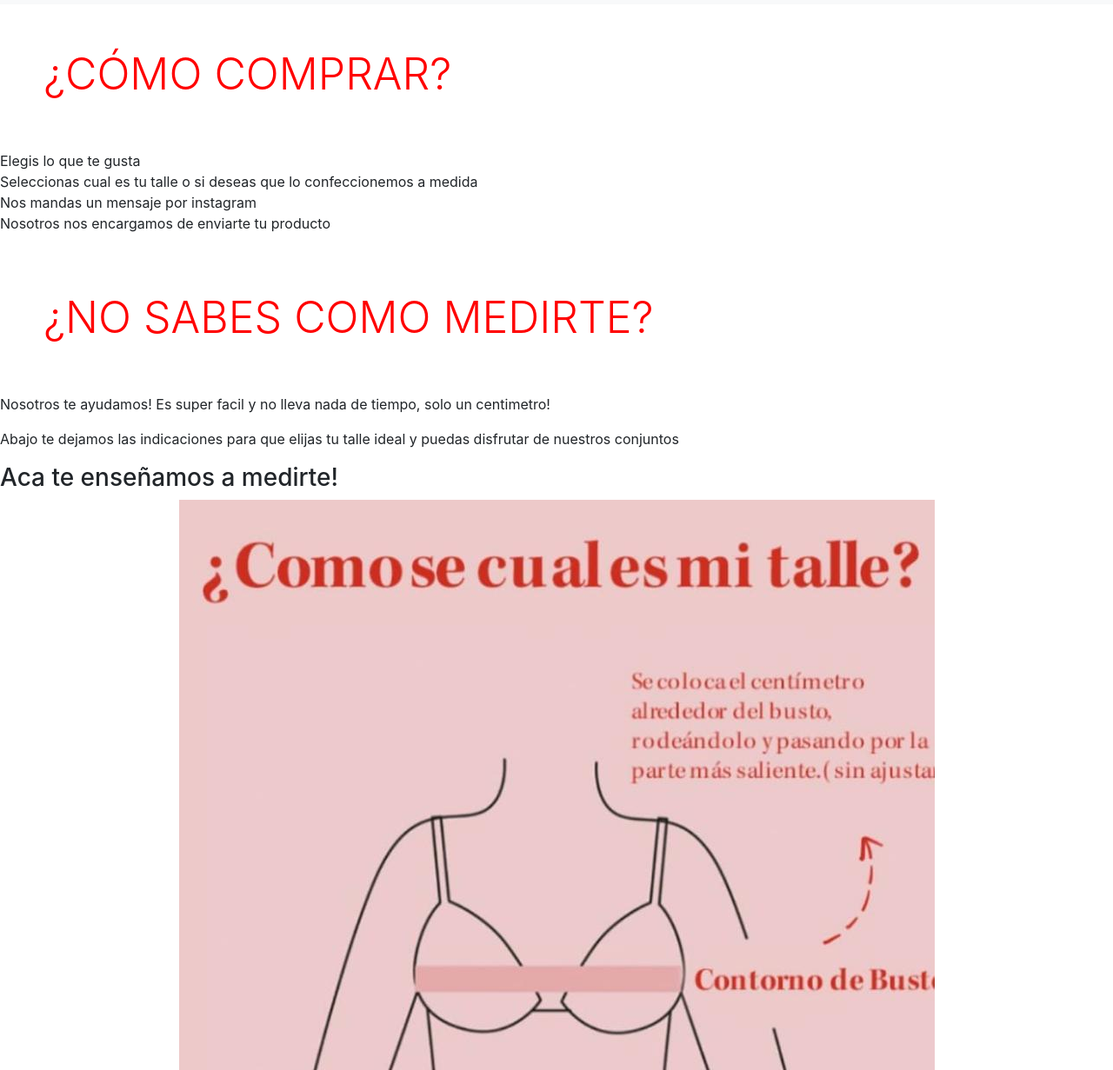
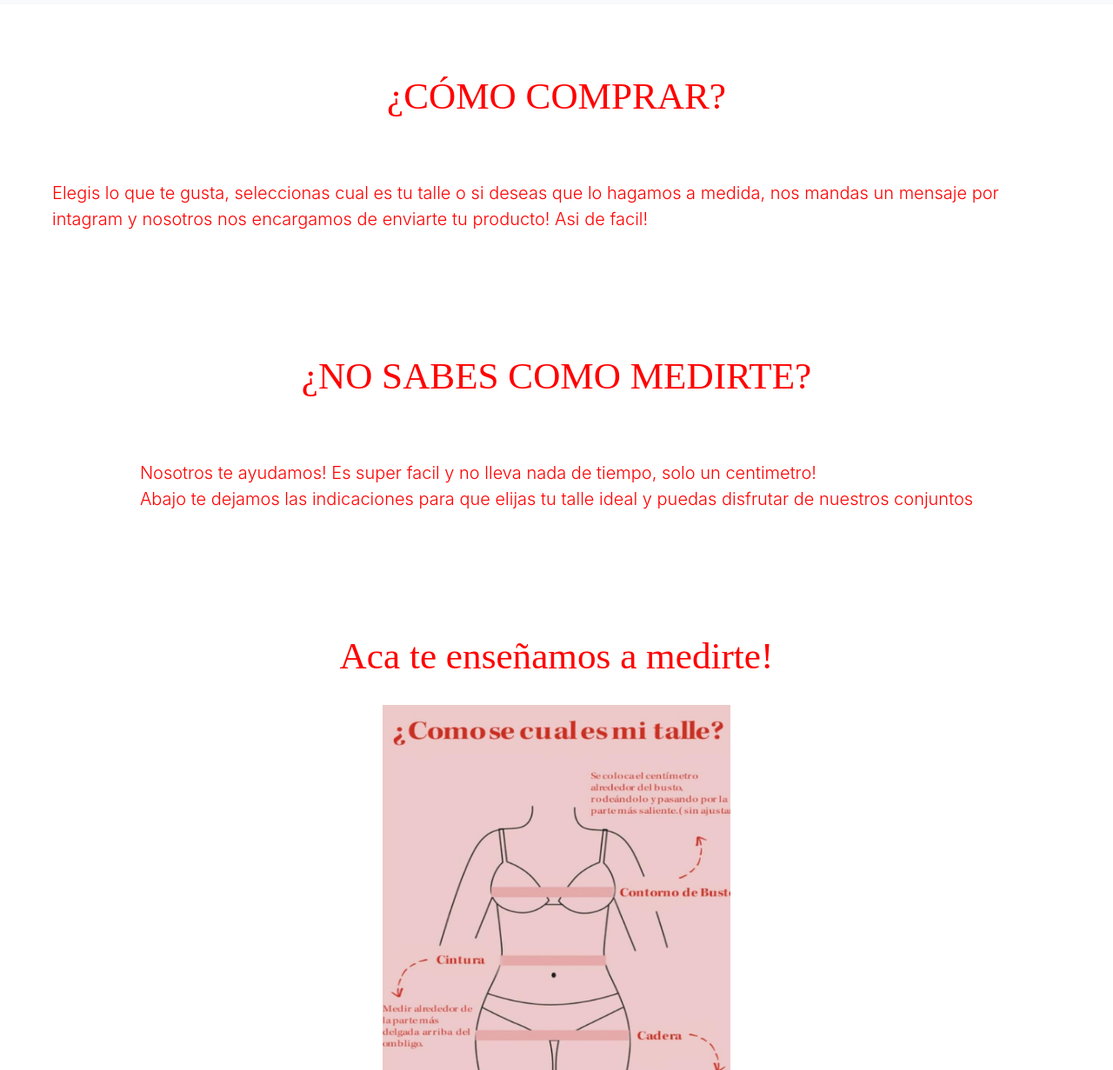
Before and after one commit to Micamayer/coramayer, a website: page pages/comocomprar.html in a window 1280 px wide. Shown: the part 89-1320 px from the top of the page at 87% size. Drawn offline with nearby package versions, Linux system fonts and the light colour scheme; a web font is replaced by a local one.

Commit message:
modifique como comprar e informacion

```diff
--- a/pages/comocomprar.html
+++ b/pages/comocomprar.html
@@ -39,28 +39,32 @@
          </div>
       </div>
     </div>
-<!--fin header-->
-	<section>
 <!--listas como comprar como medirte-->
-		<article class="comoComprar">
-			<h1 class="estilo__mapa">¿CÓMO COMPRAR?</h1>
-			<ol>
-				<li>Elegis lo que te gusta</li>
-				<li>Seleccionas cual es tu talle o si deseas que lo confeccionemos a medida</li>
-				<li>Nos mandas un mensaje por instagram</li>
-				<li>Nosotros nos encargamos de enviarte tu producto</li>
-			</ol>
-		</article>
-		<article class="medite">
-			<h2 class="estilo__mapa"> ¿NO SABES COMO MEDIRTE?</h1>
-			<p>Nosotros te ayudamos! Es super facil y no lleva nada de tiempo, solo un centimetro!</p>
-			<p>Abajo te dejamos las indicaciones para que elijas tu talle ideal y puedas disfrutar de nuestros conjuntos</p>
-		</article>
-		<article class="medidas">
-			<h3>Aca te enseñamos a medirte!</h3>
-			<div align="center"><img src="../assets/img/medidas.jpeg" alt="comoMedirte"></div>
-		</article>
-	</section>
+  <div class="conteiner-fluid paddingTB">
+    <div class="row">
+      <div class="col-lg-12 col-xs-6 encabezado">
+        <h1 class="encabezado__pagina--color comoComprar">¿CÓMO COMPRAR?</h1>
+        <p>Elegis lo que te gusta, seleccionas cual es tu talle o si deseas que lo hagamos a medida, nos mandas un mensaje por intagram y nosotros nos encargamos de enviarte tu producto! Asi de facil!</p>
+      </div>
+    </div>
+  </div>
+  <div class="conteiner-fluid medite">
+    <div class="row">
+      <div class="col-lg-12 col-xs-6 encabezado">
+        <h2 class="encabezado__pagina--color comoComprar"> ¿NO SABES COMO MEDIRTE?</h1>
+        <p>Nosotros te ayudamos! Es super facil y no lleva nada de tiempo, solo un centimetro!<br>
+        Abajo te dejamos las indicaciones para que elijas tu talle ideal y puedas disfrutar de nuestros conjuntos</p>
+      </div>
+    </div>
+  </div>
+	<div class="conteiner-fluid paddingTB">
+    <div class="row">
+      <div class="col-lg-12 col-xs-6">
+        <h3 class="encabezado__pagina--color comoComprar">Aca te enseñamos a medirte!</h3>
+        <div align="center"><img src="../assets/img/medidas.jpeg" height="500" width="400" alt="comoMedirte"></div>
+      </div>
+    </div>
+  </div>
 <!--inicio footer-->
    <footer class="footer">
     <div class="conteiner">
--- a/scss/estilo.scss
+++ b/scss/estilo.scss
@@ -6,6 +6,8 @@
 @import "contacto";
 @import "informacion";
 @import "nav";
+@import "comocomprar";
+
 
 
 
```
Also changed, not shown: pages/contacto.html (+1 -1 lines), 1 other file.
